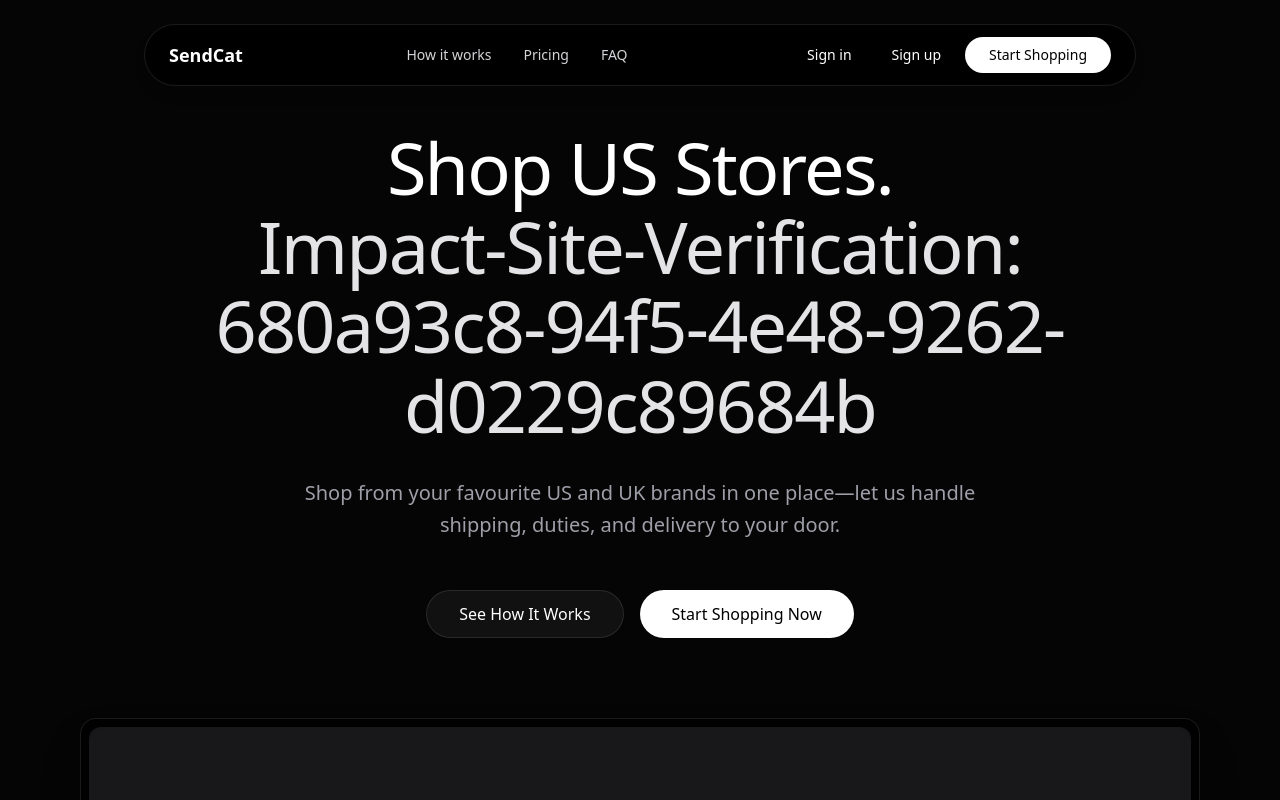
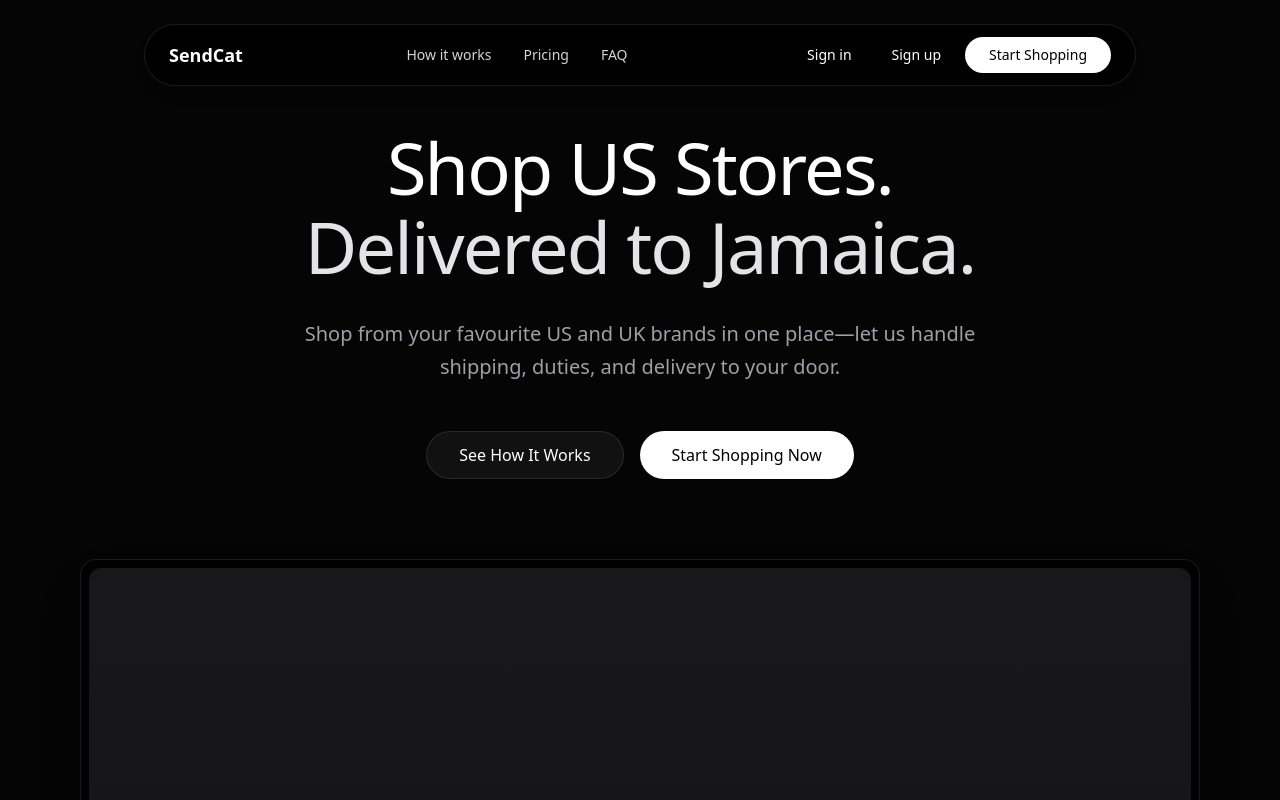
Before and after one commit to Eccentric-jamaican/sendcat_revised, a Next.js app: page / in a window 1280 px wide. Shown: the top 800 px of the page. Built offline with nearby package versions, Linux system fonts and the light colour scheme; no server answers.

Commit message:
Update hero text to reflect delivery information

```diff
--- a/components/marketing/hero.tsx
+++ b/components/marketing/hero.tsx
@@ -19,7 +19,7 @@
         <h1 className="text-5xl md:text-7xl font-medium tracking-tight text-white leading-[1.1]">
           Shop US Stores.
           <br />
-          <span className="text-zinc-200">Impact-Site-Verification: 680a93c8-94f5-4e48-9262-d0229c89684b</span>
+          <span className="text-zinc-200">Delivered to Jamaica.</span>
         </h1>
 
         <p className="max-w-2xl mx-auto text-lg md:text-xl text-zinc-400 leading-relaxed">
```
